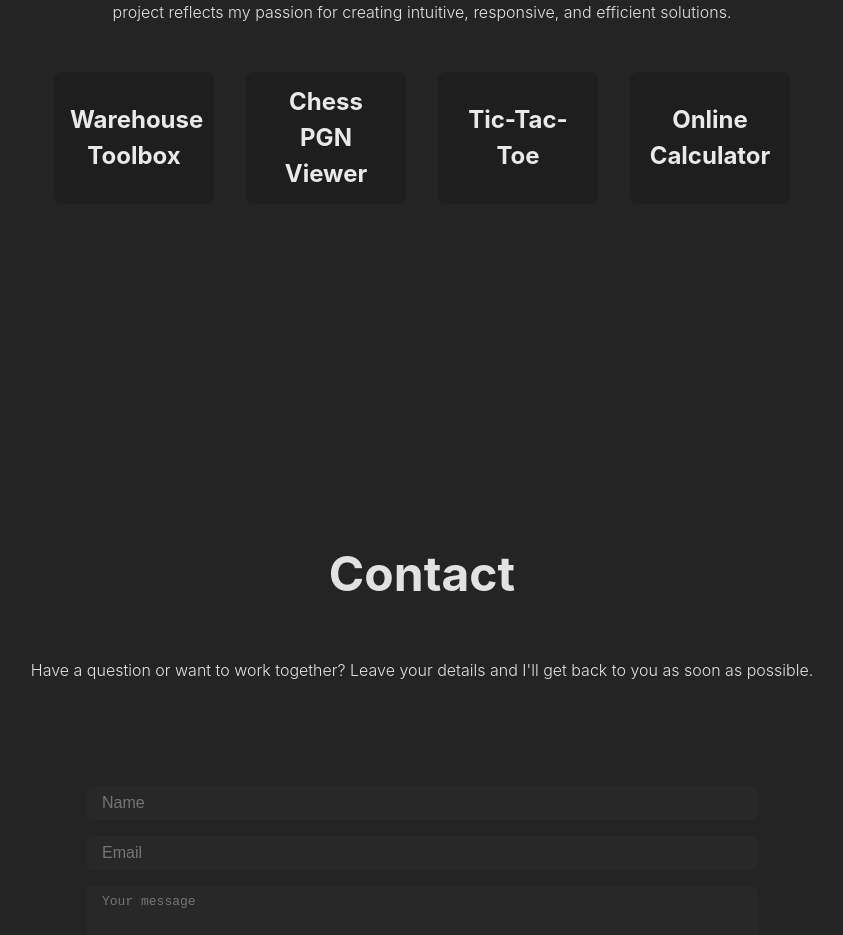
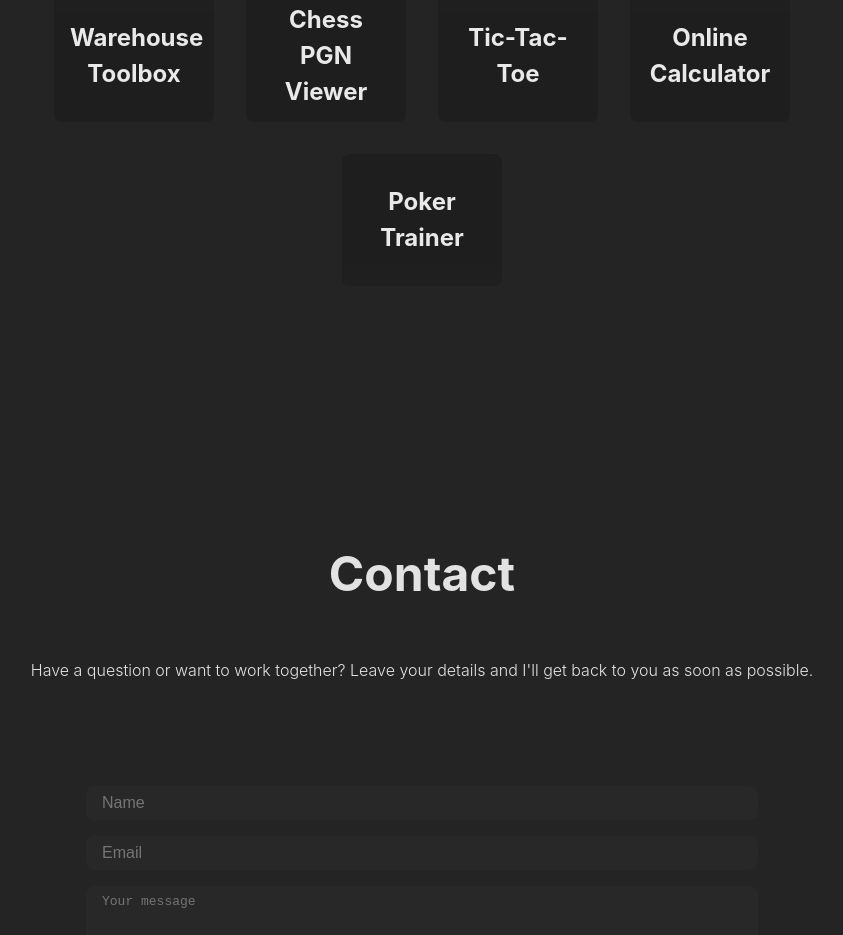
Before and after one commit to Joshieingold/JoshuaLynchPortfolio, a React (Vite) app: page / in a window 1280 px wide. Shown: the part 2021-2956 px from the top of the page, without its empty margins (218-1061 px from the left). Built offline with nearby package versions, Linux system fonts and the light colour scheme.

Commit message:
added poker-trainer card to works

```diff
--- a/src/Works/works.jsx
+++ b/src/Works/works.jsx
@@ -3,6 +3,7 @@ import Calc from "../assets/Calculator.png";
 import Chess from "../assets/ChessPngViewer.png";
 import WarehouseToolbox from "../assets/ExcelImportTool.png";
 import TTT from "../assets/TikTacToe.png";
+import Poker from "../assets/poker.png";
 import './works.css';
 const ProjectCard = ({ title, description, image, githubLink }) => {
     const [expanded, setExpanded] = useState(false);
@@ -77,6 +78,13 @@ const Works = () => {
                     image={Calc}
                     githubLink="https://github.com/Joshieingold/Small-Projects/tree/main/Calculator"
                 />
+                <ProjectCard
+                    title="Poker Trainer"
+                    description="Play poker and learn pre-flop ranges with this interactive poker simulator"
+                    image={Poker}
+                    githubLink="https://github.com/Joshieingold/poker-trainer"
+                    />
+
             </div>
         </section>
     );
```
Also changed, not shown: src/assets/poker.png (added).
